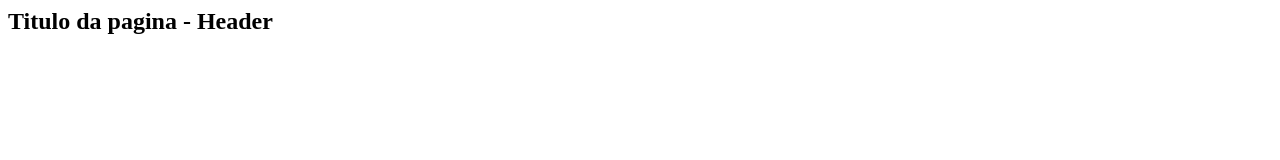
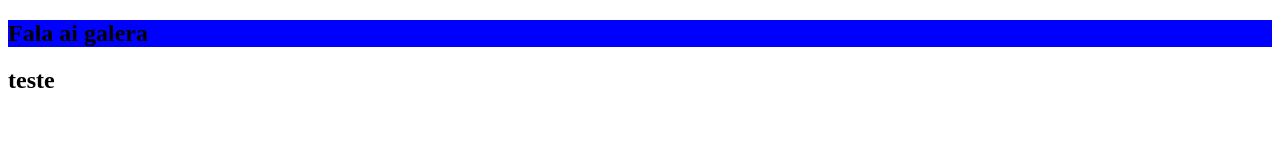
Before and after one commit to HeronPBV/Teste, a plain HTML site: page index.html in a window 1280 px wide. Drawn offline with Linux system fonts and the light colour scheme.

Commit message:
estrutura do html e page style.css

```diff
--- a/index.html
+++ b/index.html
@@ -1 +1,17 @@
-<h2> Titulo da pagina - Header </h2>
+<!DOCTYPE html>
+<html lang="en">
+<head>
+    <meta charset="UTF-8">
+    <meta name="viewport" content="width=device-width, initial-scale=1.0">
+    <link rel="stylesheet" href="style.css">
+    <title>Git-Curso</title>
+</head>
+<body>
+    <nav>
+        <h1> Fala ai galera </h1>
+    </nav>
+    <section id="Inicio">
+        <h2>teste</h2>
+    </section>
+</body>
+</html>
--- /dev/null
+++ b/style.css
@@ -0,0 +1,3 @@
+nav h1{
+    background-color: blue;
+}
```
